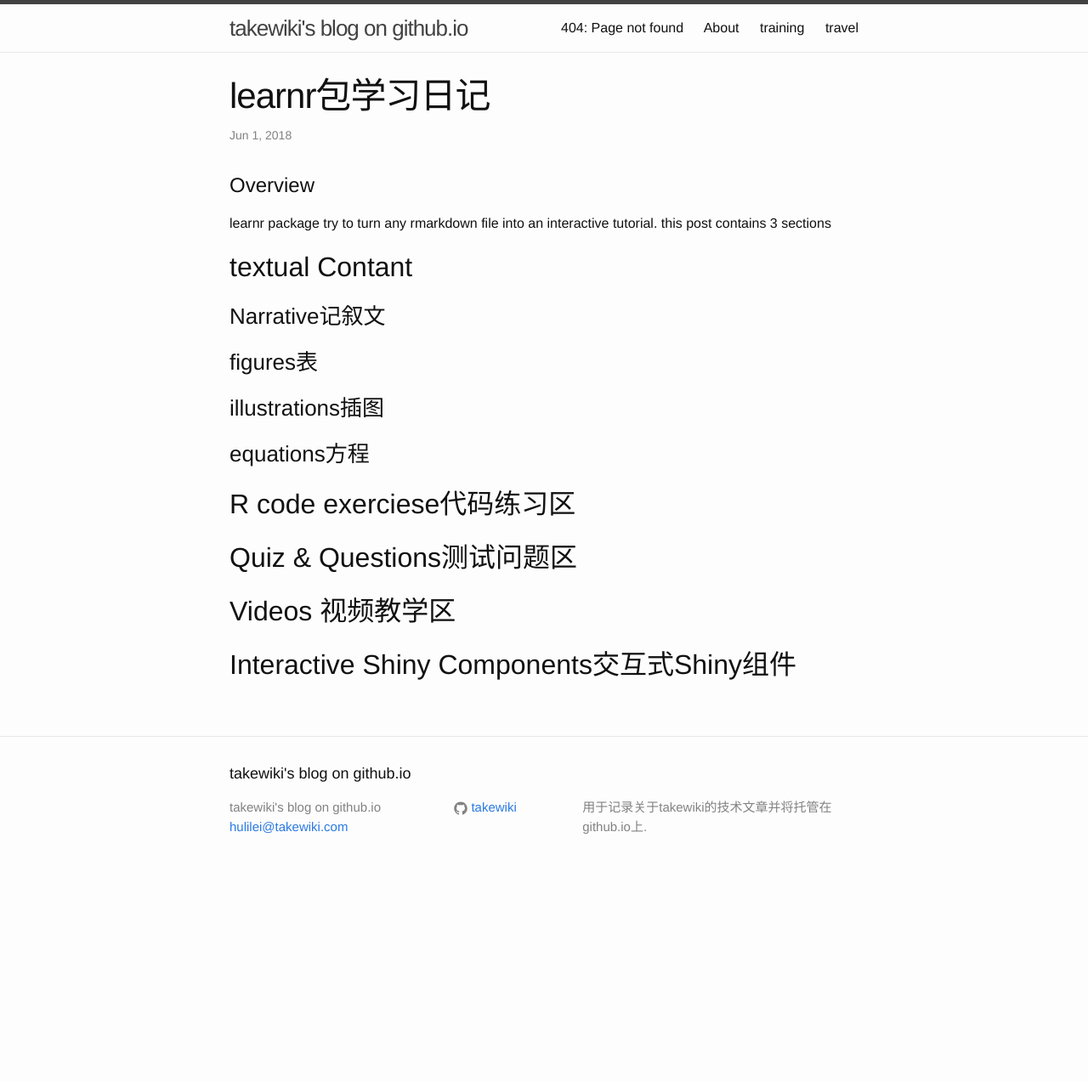
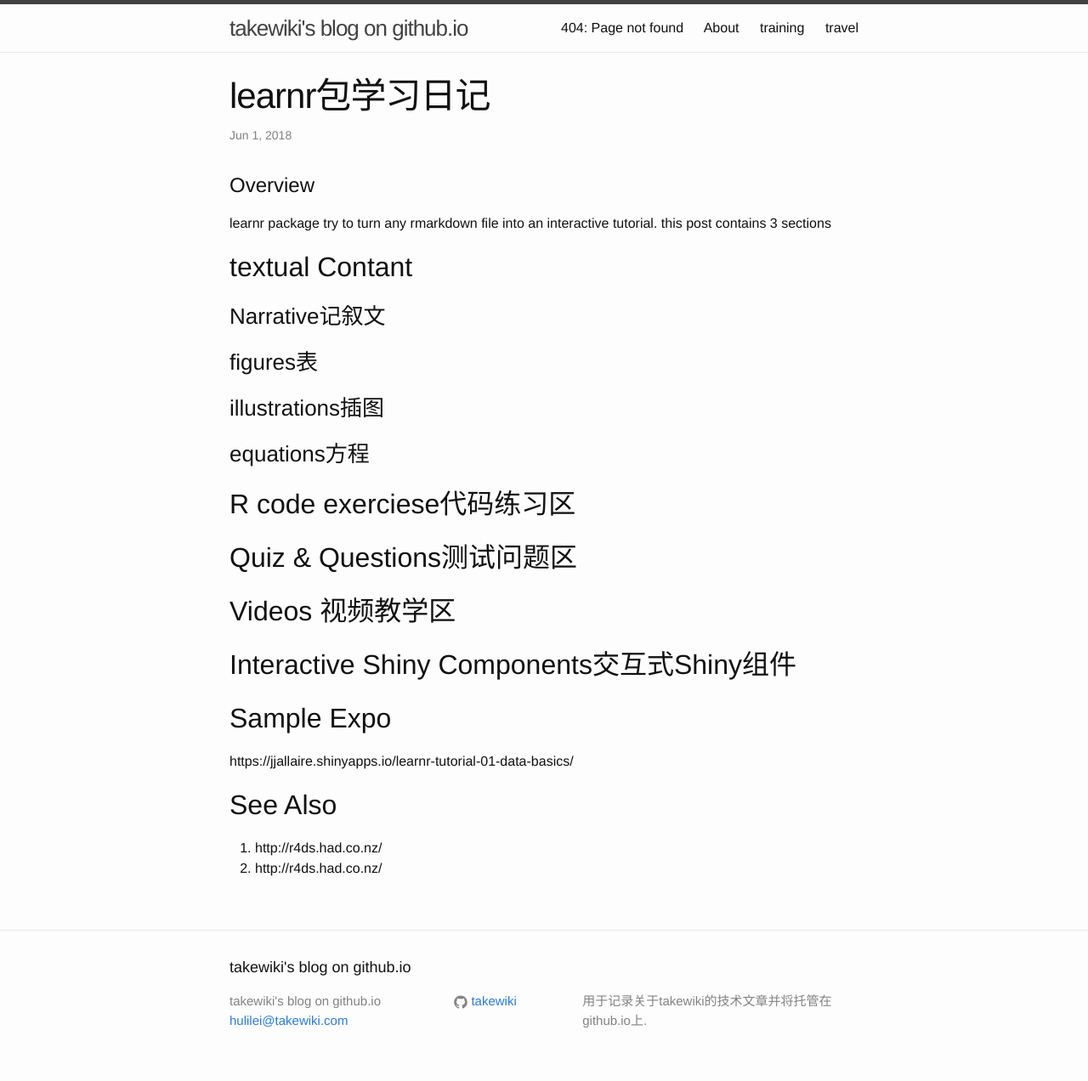
Before and after one commit to takewiki/takewiki.github.io, a Jekyll site: the page built from _posts/2018-06-01-learnr package tutorial.markdown, in a window 1280 px wide. Shown: the whole page at 85% size. Built offline with Jekyll 4.4.1, drawn with Linux system fonts in a browser that asks for light colours; before the commit the page ends 1044 px from its top, so only the background shows below that.

Commit message:
add the sample and see also division

```diff
--- a/_posts/2018-06-01-learnr package tutorial.markdown
+++ b/_posts/2018-06-01-learnr package tutorial.markdown
@@ -26,3 +26,11 @@ this post contains 3 sections
 ## Videos 视频教学区
 
 ## Interactive Shiny Components交互式Shiny组件
+
+## Sample Expo
+
+https://jjallaire.shinyapps.io/learnr-tutorial-01-data-basics/
+
+## See Also
+1. http://r4ds.had.co.nz/
+1. http://r4ds.had.co.nz/
```
